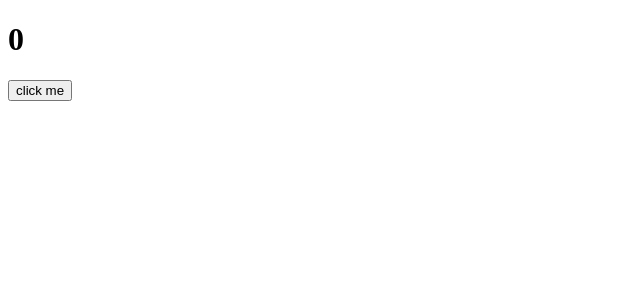
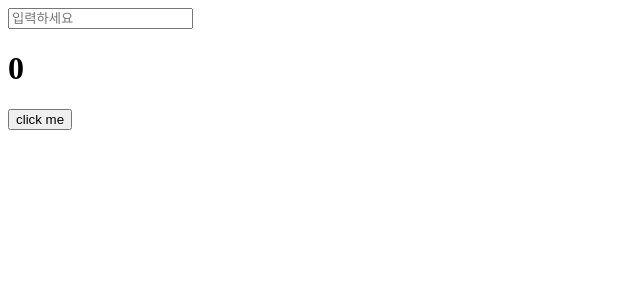
Before and after one commit to Park-min-hyoung/movie_app_2021, a React (Create React App) app: page / in a window 1280 px wide. Shown: the top 300 px of the page, without its empty margins (0-640 px from the left). Built offline with nearby package versions, Linux system fonts and the light colour scheme.

Commit message:
UseEffect 2

```diff
--- a/src/App.js
+++ b/src/App.js
@@ -1,14 +1,30 @@
 import { useEffect, useState } from "react";
 
 function App() {
+  const [keyword, setKeyword] = useState("");
   const [counter, setCounter] = useState(0);
   const onClick = () => setCounter((prev) => prev + 1);
-  console.log("i run all the time");
+  const onChange = (event) => setKeyword(event.target.value);
   useEffect(() => {
-    console.log("CALL THE API...");
+    console.log("i run only once.");
   }, []);
+  useEffect(() => {
+    console.log("I run when 'keyword' changes.");
+  }, [keyword]);
+  useEffect(() => {
+    console.log("I run when 'counter' changes.");
+  }, [counter]);
+  useEffect(() => {
+    console.log("I run when 'keyword' & 'counter' changes.");
+  }, [keyword, counter]);
   return (
     <div>
+      <input
+        value={keyword}
+        onChange={onChange}
+        type="text"
+        placeholder="입력하세요"
+      />
       <h1>{counter}</h1>
       <button onClick={onClick}>click me</button>
     </div>
```
